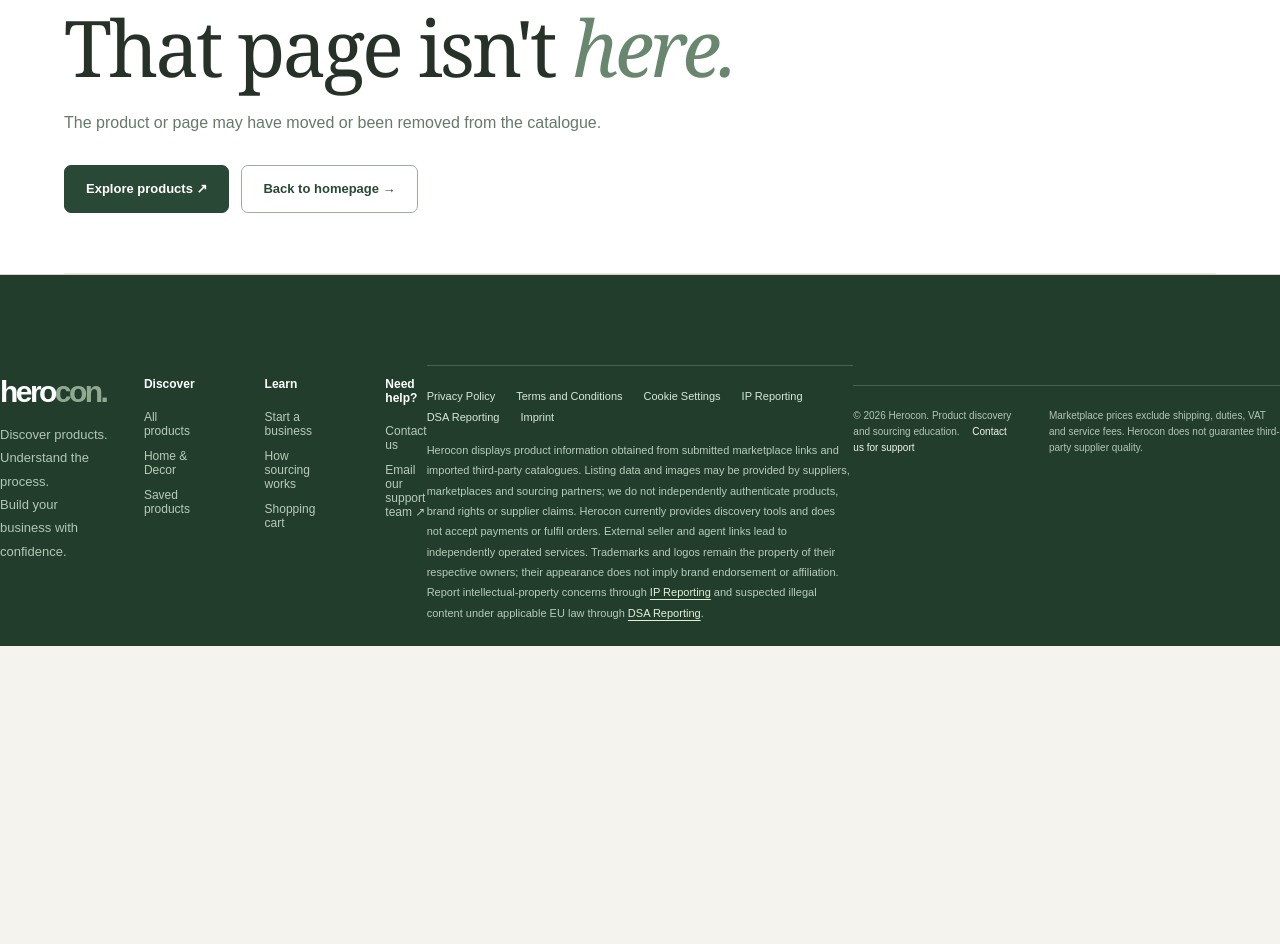
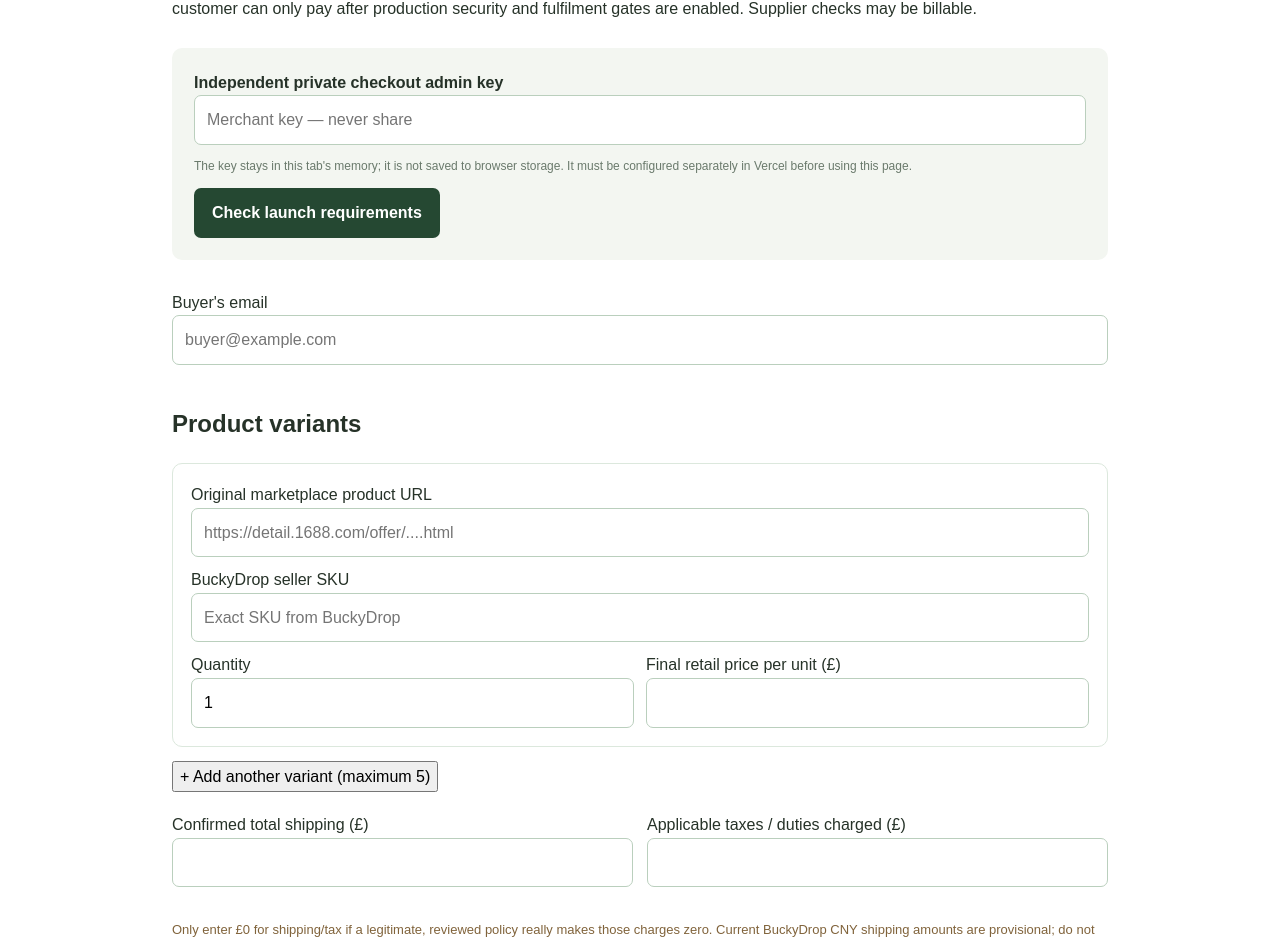
Before and after one commit to aminabdul339-byte/herocon, a Next.js app: page /admin/checkout in a window 1280 px wide. Before the commit this address had no page. Shown: the part 218-1162 px from the top of the page. Before the commit the page ends 864 px from the top, so only its background shows below. Built offline with nearby package versions, Linux system fonts and the light colour scheme.

Commit message:
Add merchant checkout quote approval dashboard

```diff
--- /dev/null
+++ b/app/admin/checkout/page.tsx
@@ -0,0 +1,92 @@
+"use client";
+import Link from "next/link";
+import {useState} from "react";
+
+type Line={marketplaceUrl:string;skuCode:string;quantity:string;unitPriceGBP:string};
+const blank=():Line=>({marketplaceUrl:"",skuCode:"",quantity:"1",unitPriceGBP:""});
+type QuoteCreated={id:string;checkoutUrl:string;customerEmail:string;totalGBP:string;expiresAt:string;paymentEnabled:boolean;notice:string};
+const field:React.CSSProperties={padding:"11px 12px",border:"1px solid #bacfbd",borderRadius:7,width:"100%",background:"#fff"};
+const button:React.CSSProperties={padding:"12px 18px",background:"#254832",border:"none",color:"#fff",borderRadius:7,cursor:"pointer",fontWeight:700};
+export default function MerchantCheckout(){
+ const [key,setKey]=useState(""),[email,setEmail]=useState("");
+ const [lines,setLines]=useState<Line[]>([blank()]);
+ const [shipping,setShipping]=useState(""),[tax,setTax]=useState("");
+ const [approved,setApproved]=useState(false);
+ const [busy,setBusy]=useState(false);
+ const [result,setResult]=useState<QuoteCreated|null>(null);
+ const [notice,setNotice]=useState("");
+ const [readiness,setReadiness]=useState<{enabled:boolean;missing:string[]}|null>(null);
+ const update=(i:number,k:keyof Line,v:string)=>setLines(old=>old.map((line,n)=>n===i?{...line,[k]:v}:line));
+ async function check(){
+  setBusy(true);setNotice("");
+  try{
+   const res=await fetch("/api/admin/checkout/quotes",{headers:{"x-herocon-checkout-admin":key.trim()},cache:"no-store"});
+   const data=await res.json();
+   if(!res.ok)throw Error(data.error||"Unable to check launch readiness.");
+   setReadiness(data.readiness);
+  }catch(e){setNotice(e instanceof Error?e.message:"Unable to check readiness.");}
+  finally{setBusy(false);}
+ }
+ async function create(e:React.FormEvent){
+  e.preventDefault();setBusy(true);setResult(null);setNotice("");
+  try{
+   const response=await fetch("/api/admin/checkout/quotes",{
+    method:"POST",headers:{"x-herocon-checkout-admin":key.trim(),"Content-Type":"application/json"},
+    body:JSON.stringify({
+     customerEmail:email.trim(),deliveryCountry:"GB",manualPricingApproved:approved,
+     shippingGBP:Number(shipping),taxGBP:Number(tax),
+     lines:lines.map(line=>({...line,quantity:Number(line.quantity),unitPriceGBP:Number(line.unitPriceGBP)}))
+    })
+   });
+   const data=await response.json();
+   if(!response.ok)throw Error(data.error||"Could not approve this quote.");
+   setResult(data as QuoteCreated);
+   setNotice("Private buyer quote saved. This is not a customer charge, order or supplier purchase.");
+  }catch(err){setNotice(err instanceof Error?err.message:"Quote could not be created.");}
+  finally{setBusy(false);}
+ }
+ return <main style={{padding:"45px 22px 100px",maxWidth:980,margin:"auto",fontFamily:"Arial,sans-serif",lineHeight:1.6}}>
+  <p style={{fontSize:12}}><Link href="/">Herocon</Link> / Merchant operations</p>
+  <h1 style={{font:"400 46px/1.1 Georgia,serif",color:"#254632"}}>Approve a customer checkout quote</h1>
+  <p>Merchant-only pilot tool. Check the supplier price and stock, then approve the final GBP selling price, shipping and tax amount. The customer can only pay after production security and fulfilment gates are enabled. Supplier checks may be billable.</p>
+  <section style={{background:"#f3f6f1",padding:22,borderRadius:10,marginTop:26}}>
+   <label style={{display:"block",fontWeight:700}}>Independent private checkout admin key</label>
+   <input type="password" value={key} onChange={e=>setKey(e.target.value)} autoComplete="off" placeholder="Merchant key — never share" style={field}/>
+   <p style={{fontSize:12,color:"#6a7a6c"}}>The key stays in this tab's memory; it is not saved to browser storage. It must be configured separately in Vercel before using this page.</p>
+   <button type="button" style={button} onClick={check} disabled={busy||key.length<32}>{busy?"Checking…":"Check launch requirements"}</button>
+   {readiness&&<section style={{marginTop:15}}>
+    <strong>{readiness.enabled?"All configured launch gates are present (still complete a controlled purchase test)":"Live payment is still disabled. Missing requirements:"}</strong>
+    {!readiness.enabled&&<ul>{readiness.missing.map(x=><li key={x}>{x}</li>)}</ul>}
+   </section>}
+  </section>
+  <form onSubmit={create} style={{display:"grid",gap:20,marginTop:30}}>
+   <div><label htmlFor="merchant-buyer">Buyer's email</label><input id="merchant-buyer" type="email" style={field} required value={email} onChange={e=>setEmail(e.target.value)} placeholder="buyer@example.com"/></div>
+   <section><h2>Product variants</h2>
+    {lines.map((line,i)=><div key={i} style={{display:"grid",gap:10,padding:18,border:"1px solid #dce8dd",borderRadius:10,marginBottom:14}}>
+     <label>Original marketplace product URL<input type="url" style={field} required value={line.marketplaceUrl} onChange={e=>update(i,"marketplaceUrl",e.target.value)} placeholder="https://detail.1688.com/offer/....html"/></label>
+     <label>BuckyDrop seller SKU<input style={field} required value={line.skuCode} onChange={e=>update(i,"skuCode",e.target.value)} placeholder="Exact SKU from BuckyDrop"/></label>
+     <div style={{display:"grid",gridTemplateColumns:"1fr 1fr",gap:12}}>
+      <label>Quantity<input style={field} type="number" min={1} max={99} value={line.quantity} onChange={e=>update(i,"quantity",e.target.value)} required/></label>
+      <label>Final retail price per unit (£)<input style={field} type="number" min=".01" step=".01" max="1000" value={line.unitPriceGBP} onChange={e=>update(i,"unitPriceGBP",e.target.value)} required/></label>
+     </div>
+     {lines.length>1&&<button type="button" style={{alignSelf:"end"}} onClick={()=>setLines(old=>old.filter((_,n)=>i!==n))}>Remove this line</button>}
+    </div>)}
+    <button type="button" disabled={lines.length>=5} onClick={()=>setLines(old=>[...old,blank()])}>+ Add another variant (maximum 5)</button>
+   </section>
+   <div style={{display:"grid",gridTemplateColumns:"1fr 1fr",gap:14}}>
+    <label>Confirmed total shipping (£)<input style={field} type="number" min="0" max="1000" step=".01" required value={shipping} onChange={e=>setShipping(e.target.value)}/></label>
+    <label>Applicable taxes / duties charged (£)<input style={field} type="number" min="0" max="1000" step=".01" required value={tax} onChange={e=>setTax(e.target.value)}/></label>
+   </div>
+   <p style={{fontSize:13,color:"#80633b"}}>Only enter £0 for shipping/tax if a legitimate, reviewed policy really makes those charges zero. Current BuckyDrop CNY shipping amounts are provisional; do not quote guessed freight as a payable price. Include your margin and all customer-facing fees in these final amounts.</p>
+   <label style={{display:"flex",gap:10,alignItems:"start"}}><input style={{marginTop:6}} type="checkbox" checked={approved} onChange={e=>setApproved(e.target.checked)} required/><span>I checked supplier cost, stock, delivery charges, taxes, pricing and my ability to fund fulfilment, and approve this exact GBP quote.</span></label>
+   <button style={button} disabled={busy||key.length<32||!approved} type="submit">{busy?"Verifying seller and saving…":"Create approved private checkout quote"}</button>
+  </form>
+  {notice&&<p role="status" style={{padding:14,background:"#edf4e9",borderRadius:6}}>{notice}</p>}
+  {result&&<section style={{padding:20,border:"1px solid #d3e1d0",borderRadius:10}}>
+   <h2>Quote created: £{result.totalGBP}</h2><p>For {result.customerEmail}. Expires {new Date(result.expiresAt).toLocaleString("en-GB")}</p>
+   <p><Link href={result.checkoutUrl}>{result.checkoutUrl}</Link></p>
+   <button type="button" onClick={()=>navigator.clipboard.writeText(result.checkoutUrl)}>Copy private buyer link</button>
+   <p><strong>{result.paymentEnabled?"Payment route is configured. Verify carefully before sharing.":"Payment remains disabled until the launch requirements pass."}</strong></p>
+  </section>}
+ </main>;
+}
```
